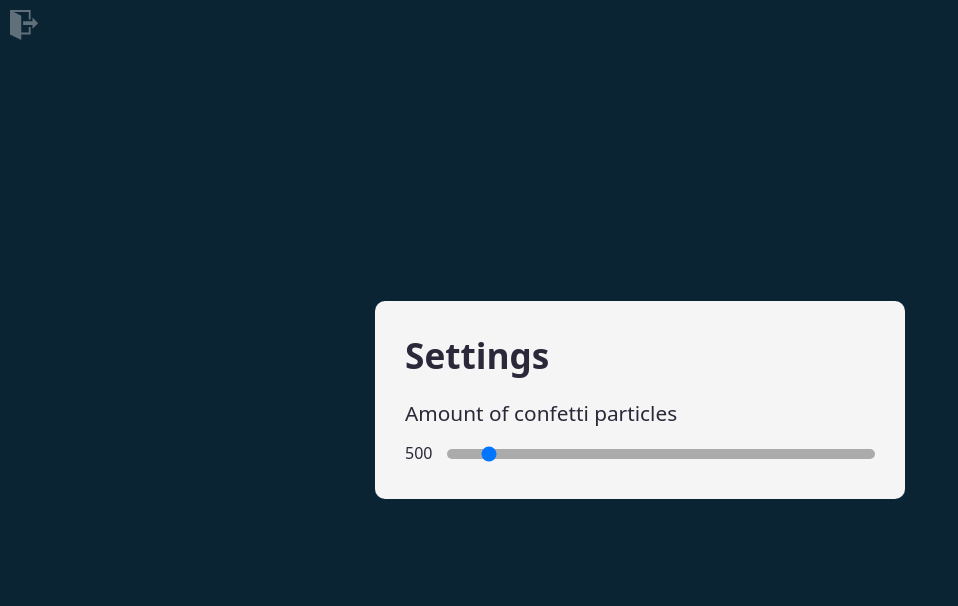
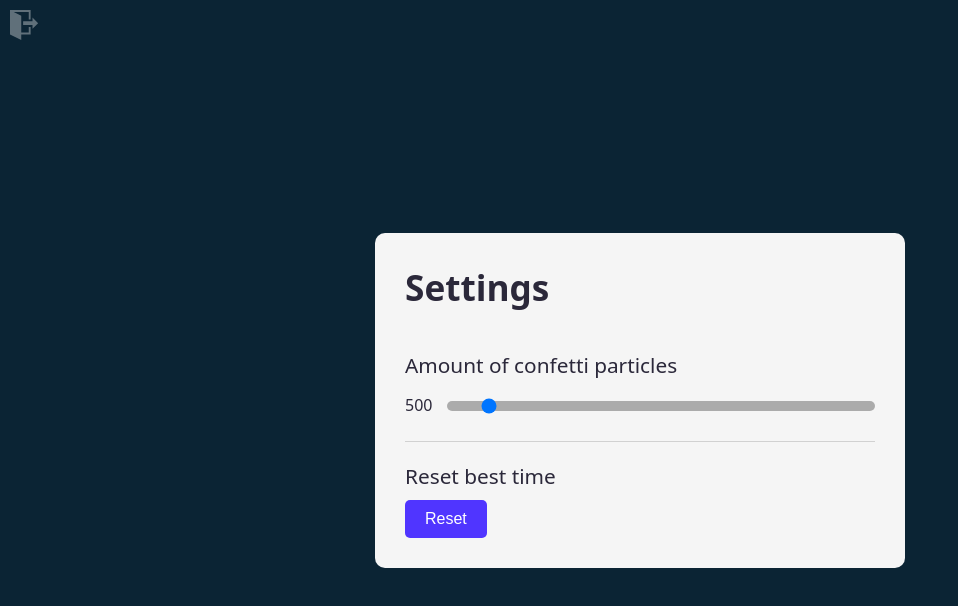
Before and after one commit to netrolite/tenzies-react, a React (Vite) app: page /#/settings in a window 1280 px wide. Shown: the top 606 px of the page, without its empty margins (0-958 px from the left). Built offline with nearby package versions, Linux system fonts and the light colour scheme.

Commit message:
reset best time setting

```diff
--- a/src/Settings.jsx
+++ b/src/Settings.jsx
@@ -11,19 +11,23 @@ export default function Settings() {
     const navigate = useNavigate();
 
     useEffect(() => {
-        if (!localStorage.setItem("confettiParticlesAmount", particlesAmount)) {
         localStorage.setItem("confettiParticlesAmount", particlesAmount);
-        }
     }, [particlesAmount])
 
+    function resetBestTime() {
+        localStorage.removeItem("bestTime");
+        localStorage.removeItem("tempBestTime");
+    }
+
     return (
-        <div className="container settings">
+        <div className="container settings-page">
             <ImExit
                 className="quit-icon"
                 title="Quit Game"
                 onClick={() => navigate("/")}
             />
             <h1 className="page-title settings-page-title">Settings</h1>
+            <div className="settings-list">
                 <div className="setting">
                     <div className="setting-name">
                         Amount of confetti particles
@@ -44,6 +48,21 @@ export default function Settings() {
                         </div>
                     </div>
                 </div>
+
+                <div className="setting">
+                    <div className="setting-name">
+                        Reset best time
+                    </div>
+                    <div className="setting-value">
+                        <button
+                        className="button setting"
+                        onClick={resetBestTime}
+                    >
+                        Reset
+                    </button>
+                    </div>
+                </div>
+            </div>
         </div>
     )
 }
--- a/src/TitleScreen.jsx
+++ b/src/TitleScreen.jsx
@@ -8,7 +8,7 @@ export default function TitleScreen() {
     const navigate = useNavigate();
 
     return (
-        <div className="container title-screen">
+        <div className="container title-screen-page">
             <h1 className="page-title">Tenzies</h1>
             {
                 formattedBestTime !== "--"
--- a/src/css/index.css
+++ b/src/css/index.css
@@ -44,7 +44,7 @@ body {
 
 /* title screen section */
 
-.title-screen, .settings {
+.title-screen-page, .settings-page {
   width: 530px;
 }
 
@@ -105,7 +105,7 @@ body {
 
 /* settings section */
 
-.settings {
+.settings-page {
   align-items: flex-start;
 }
 
@@ -113,14 +113,32 @@ body {
   margin-bottom: 20px;
 }
 
+.settings-list {
+  width: 100%;
+  display: flex;
+  flex-direction: column;
+  gap: 20px;
+}
+
 .setting {
-  width: 100%;
+  padding-top: 20px;
+  border-top: 1px solid rgba(0, 0, 0, .15);
+}
+
+.setting:first-child {
+  margin-top: 0;
+  border: none;
 }
 
 .setting-name {
   font-size: 1.3rem;
   font-weight: 500;
   margin-bottom: 10px;
+}
+
+.button.setting {
+  padding: 10px 20px;
+  font-size: 1rem;
 }
 
 .range {
@@ -252,7 +270,7 @@ body {
   .game-topbar-item-title { font-size: 0.9rem; }
   .game-topbar-item-value { font-size: 1.3rem; }
 
-  .title-screen, .settings {
+  .title-screen-page, .settings-page {
     width: 385px;
   }
 
@@ -288,7 +306,7 @@ body {
   .game-topbar-item-title { font-size: 0.8rem; }
   .game-topbar-item-value { font-size: 1.1rem; }
 
-  .title-screen, .settings {
+  .title-screen-page, .settings-page {
     width: 324px;
   }
 
```
Lines whose indentation alone changed are shown as unchanged.
